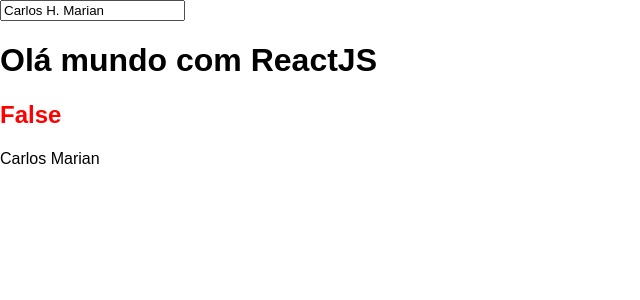
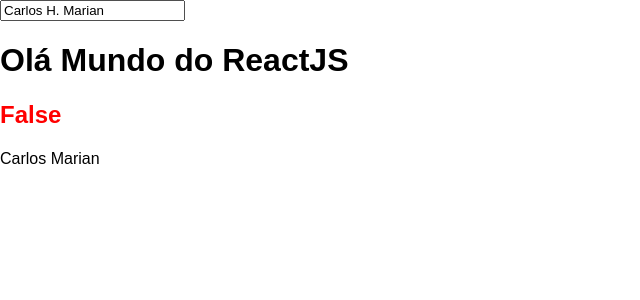
Before and after one commit to carlosmarian/schoolofnet_react_02, a React (Create React App) app: page / in a window 1280 px wide. Shown: the top 300 px of the page, without its empty margins (0-640 px from the left). Built offline with nearby package versions, Linux system fonts and the light colour scheme.

Commit message:
Define props and using in interface

```diff
--- a/src/HelloWorld.js
+++ b/src/HelloWorld.js
@@ -6,8 +6,11 @@ class HelloWorld extends Component{
     constructor(props){
         super(props)
 
+        console.log(props, this.props)
+
         this.state = {
-            name : 'Carlos Marian'
+            name : 'Carlos Marian',
+            txt : this.props.txt
         }
 
     }
@@ -29,7 +32,7 @@ class HelloWorld extends Component{
             <div className="my-class-from-react">
                 {/*This is my first componente REactJS*/}
                 <StateInput/>
-                <h1 >Olá mundo com ReactJS </h1>
+                <h1 >{this.state.txt} </h1>
                 <h4>{ result === 2 * 2 ? <div style={styleGreen}>TRUE</div> : <div style={styleRed}>False</div>}</h4>
                 <span>{this.state.name}</span>
             </div>
--- a/src/index.js
+++ b/src/index.js
@@ -10,6 +10,6 @@ import HelloWorld from './HelloWorld';
 //registerServiceWorker();
 
 ReactDOM.render(
-    <HelloWorld />,
+    <HelloWorld txt="Olá Mundo do ReactJS"/>,
     document.getElementById('root')
 )
```
